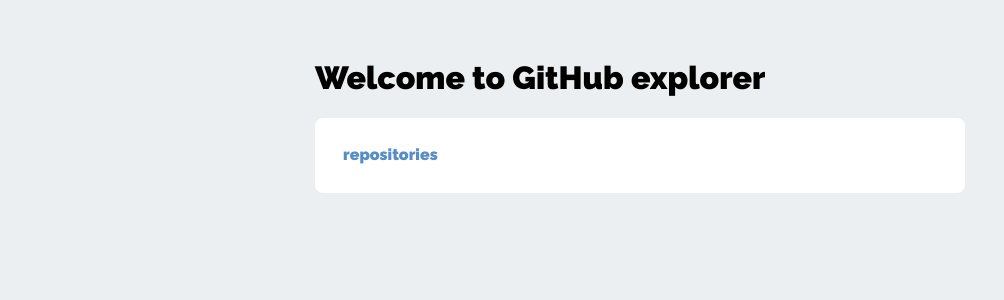
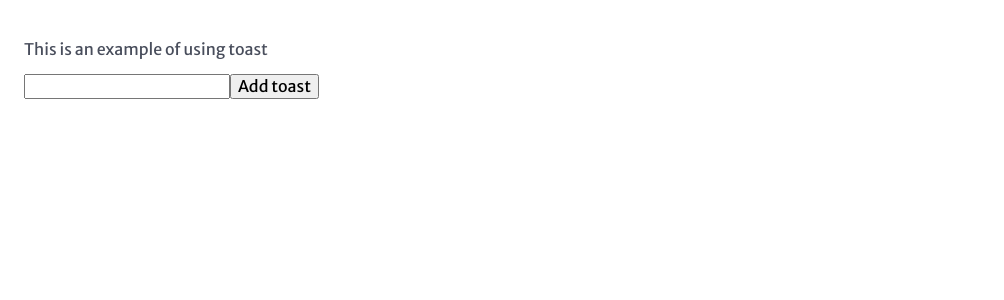
Before and after one commit to aibolik/practice--react, a React (Create React App) app: page / in a window 1280 px wide. Shown: the top 300 px of the page, without its empty margins (0-1004 px from the left). Built offline with nearby package versions, Linux system fonts and the light colour scheme.

Commit message:
feat(projects): implement ToasterApp example

```diff
--- a/src/index.js
+++ b/src/index.js
@@ -8,7 +8,8 @@ import ReactDOM from 'react-dom';
 // import App from './projects/DebounceHook/App';
 // import App from './projects/AnimatedShadowApp/App';
 // import App from './projects/CatinderApp/App';
-import App from './projects/GithubExlorer/App';
+// import App from './projects/GithubExlorer/App';
+import App from './projects/ToasterApp/App';
 
 import * as serviceWorker from './serviceWorker';
 
--- /dev/null
+++ b/src/projects/ToasterApp/App.js
@@ -0,0 +1,30 @@
+import React from 'react';
+import { Normalize } from 'styled-normalize';
+import { createGlobalStyle } from 'styled-components';
+
+import ToastProvider from './components/ToastProvider';
+import Example from './components/Example';
+
+const GlobalStyles = createGlobalStyle`
+  @import url('https://fonts.googleapis.com/css?family=Merriweather+Sans&display=swap');
+
+  body {
+    font-family: 'Merriweather Sans', sans-serif;
+    color: #494E5C;
+  }
+`;
+
+
+function App() {
+  return (
+    <div>
+      <Normalize />
+      <GlobalStyles />
+      <ToastProvider>
+        <Example />
+      </ToastProvider>
+    </div>
+  );
+}
+
+export default App;
--- /dev/null
+++ b/src/projects/ToasterApp/components/Example/index.js
@@ -0,0 +1,23 @@
+import React, { useState } from 'react';
+
+import { useToast } from '../ToastProvider';
+
+const Example = () => {
+  const [input, setInput] = useState('');
+  const { addToast } = useToast();
+
+  return (
+    <div style={{ padding: '24px' }}>
+      <p>This is an example of using toast</p>
+      <input value={input} onChange={e => setInput(e.target.value)} />
+      <button onClick={() => {
+        if (input) {
+          addToast(input);
+          setInput('');
+        }
+      }}>Add toast</button>
+    </div>
+  )
+}
+
+export default Example;
--- /dev/null
+++ b/src/projects/ToasterApp/components/Toast/index.js
@@ -0,0 +1,42 @@
+import React, { useEffect } from 'react';
+import styled from 'styled-components';
+import { animated } from 'react-spring';
+
+import { useToast } from '../ToastProvider';
+
+const Wrapper = styled(animated.div)`
+  margin-right: 16px;
+  margin-top: 16px;
+  width: 200px;
+
+  position: relative;
+  padding: 16px;
+  border-radius: 3px;
+  box-shadow: 0px 4px 10px 0px #d7d7d7;
+  border: 1px solid #d7d7d7;
+  color: #494E5C;
+`;
+
+
+const Toast = ({ children, id, style }) => {
+  const { removeToast } = useToast();
+
+  useEffect(() => {
+    const timer = setTimeout(() => {
+      removeToast(id);
+    }, 2000);
+
+
+    return () => {
+      clearTimeout(timer);
+    }
+  }, [id, removeToast]);
+
+  return (
+    <Wrapper style={style}>
+      {children}
+    </Wrapper>
+  );
+}
+
+export default Toast;
--- /dev/null
+++ b/src/projects/ToasterApp/components/ToastContainer/index.js
@@ -0,0 +1,33 @@
+import React from 'react';
+import { createPortal } from 'react-dom';
+import styled from 'styled-components';
+import { useTransition } from 'react-spring';
+import Toast from '../Toast';
+
+const Wrapper = styled.div`
+  position: absolute;
+  right: 0;
+  top: 0;
+`;
+
+const ToastContainer = ({ toasts }) => {
+  const transitions = useTransition(toasts, toast => toast.id, {
+    from: { right: '-100%' },
+    enter: { right: '0%' },
+    leave: { right: '-100%' },
+  });
+
+  return createPortal(
+    <Wrapper>
+      {/* {children} */}
+      {transitions.map(({ item, key, props }) => (
+        <Toast key={key} style={props} id={item.id}>
+          {item.content}
+        </Toast>
+      ))}
+    </Wrapper>,
+    document.body
+  );
+}
+
+export default ToastContainer;
--- /dev/null
+++ b/src/projects/ToasterApp/components/ToastProvider/index.js
@@ -0,0 +1,43 @@
+import React, { useState, useContext, useCallback } from 'react';
+
+import ToastContainer from '../ToastContainer';
+import { uuidv4 } from '../../helpers';
+
+const ToastContext = React.createContext(null);
+
+const ToastProvider = ({ children }) => {
+  const [toasts, setToasts] = useState([]);
+
+  const addToast = useCallback((content) => {
+    setToasts(toasts => [...toasts, {
+      id: uuidv4(),
+      content,
+    }]);
+  }, [setToasts]);
+
+  const removeToast = useCallback((id) => {
+    setToasts(toasts => toasts.filter(toast => toast.id !== id));
+  }, [setToasts]);
+
+  return (
+    <ToastContext.Provider value={{
+      addToast,
+      removeToast,
+    }}>
+      <ToastContainer toasts={toasts} />
+      {children}
+    </ToastContext.Provider>
+  );
+}
+
+const useToast = () => {
+  const { addToast, removeToast } = useContext(ToastContext);
+
+  return {
+    addToast,
+    removeToast
+  };
+}
+
+export { useToast, ToastContext };
+export default ToastProvider;
--- /dev/null
+++ b/src/projects/ToasterApp/helpers.js
@@ -0,0 +1,6 @@
+export const uuidv4 = () => {
+  return 'xxxxxxxx-xxxx-4xxx-yxxx-xxxxxxxxxxxx'.replace(/[xy]/g, function(c) {
+    var r = Math.random() * 16 | 0, v = c == 'x' ? r : (r & 0x3 | 0x8);
+    return v.toString(16);
+  });
+}
```
